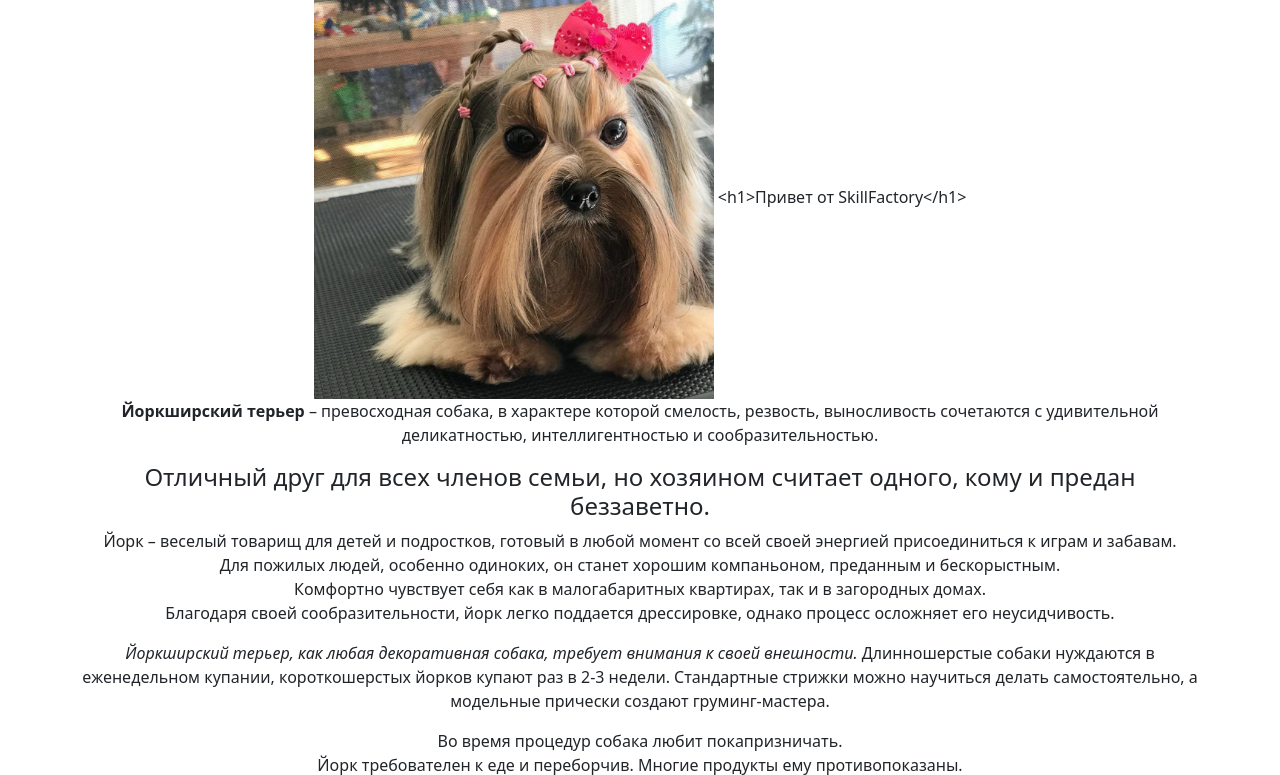
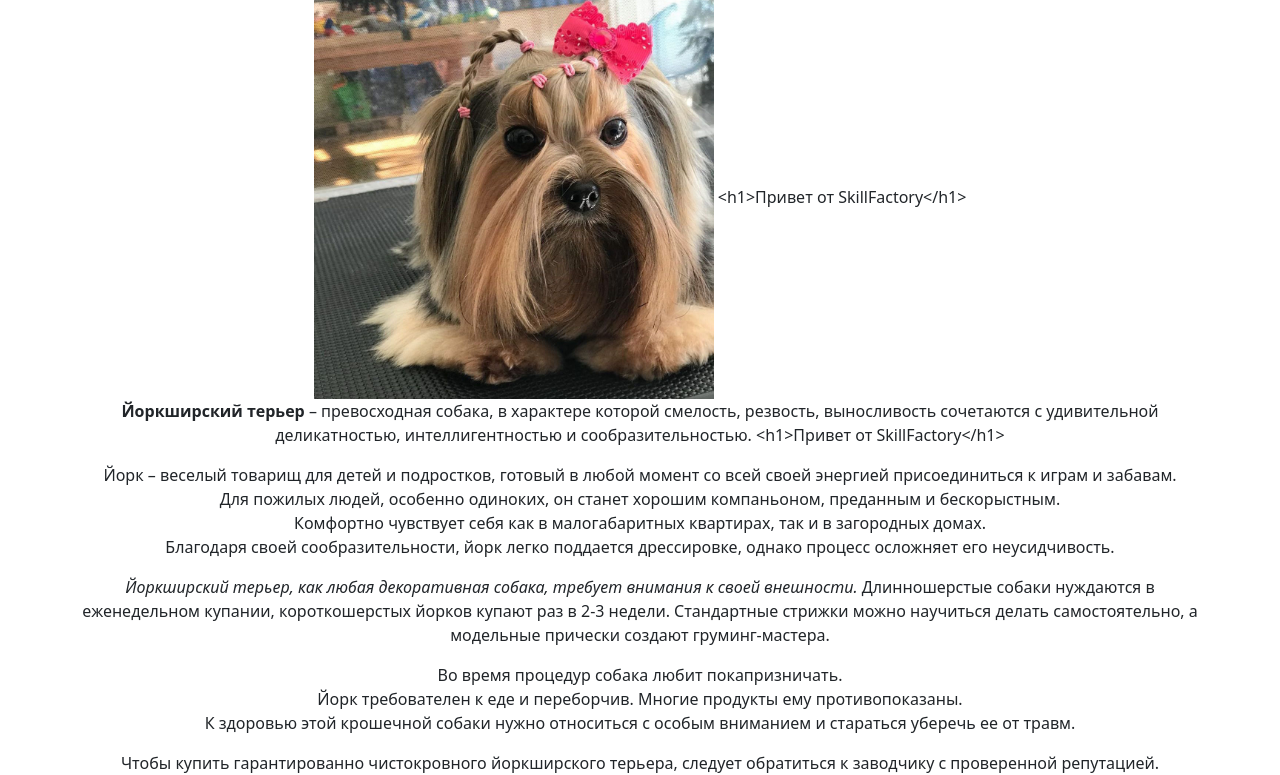
Before and after one commit to a8vk/Final_task_1.6_HW-03, a Django app: template templates/flatpages/basic_moments.html in a window 1280 px wide. Shown: the part 128-903 px from the top of the page. Run offline with Django 4.2, Linux system fonts and the light colour scheme; the template is opened without the code that fills it: values that come from a table or form of the project are taken from there, others are empty; data comes from the database, SQL or seed files in the repository; both versions use the stored data as it was after the commit; some libraries are stand-ins or nearby versions.

Commit message:
final check

```diff
--- a/project/urls.py
+++ b/project/urls.py
@@ -16,6 +16,7 @@ Including another URLconf
 from django.contrib import admin
 from django.urls import path, include
 
+
 urlpatterns = [
     path('admin/', admin.site.urls),
     path('pages/', include('django.contrib.flatpages.urls'))
--- a/templates/flatpages/basic_moments.html
+++ b/templates/flatpages/basic_moments.html
@@ -13,7 +13,7 @@
 {{ flatpage.content }}
 <p><strong>Йоркширский терьер</strong> – превосходная собака, в характере которой смелость, резвость,
 выносливость сочетаются с удивительной деликатностью, интеллигентностью и сообразительностью.
-<h4>Отличный друг для всех членов семьи, но хозяином считает одного, кому и предан беззаветно.</h4>
+{{ flatpage.content }}
 <p>Йорк – веселый товарищ для детей и подростков, готовый в любой момент со всей своей энергией присоединиться
 к играм и забавам.<br>
 Для пожилых людей, особенно одиноких, он станет хорошим компаньоном, преданным и бескорыстным.<br>
```
Also changed, not shown: db.sqlite3, fpages/admin.py (line endings or trailing spaces).
